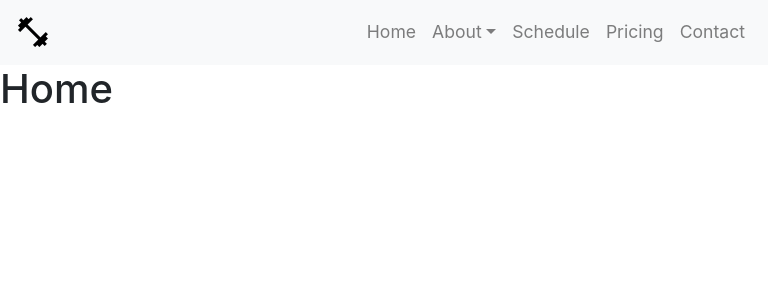
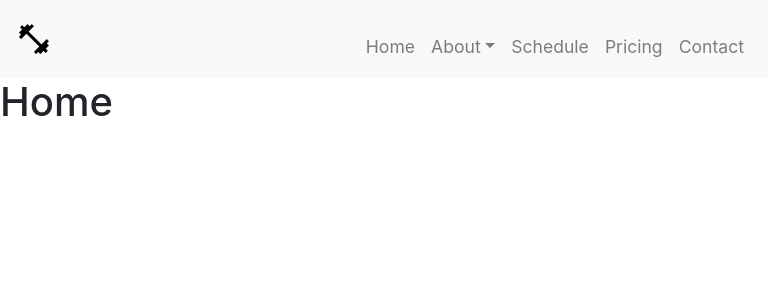
Before and after one commit to thomasmburke/BruinFitnessWeb, a React (Create React App) app in the folder bruinfitness/: page / in a window 768 px wide. Shown: the top 300 px of the page. Built offline with nearby package versions, Linux system fonts and the light colour scheme.

Commit message:
added syling to navbar

```diff
--- a/bruinfitness/src/App.js
+++ b/bruinfitness/src/App.js
@@ -5,6 +5,8 @@ import NavigationBar from "./NavigationBar";
 
 function App() {
   return (
+    <React.Fragment>
+      <NavigationBar />
       <Router>
         <div className="app">
           <Switch>
@@ -31,12 +33,12 @@ function App() {
             {/* default route & Home page */}
             {/* Home page bruinfitnes.com/ */}
             <Route path="/">
-            <NavigationBar />
               <h1>Home</h1>
             </Route>
           </Switch>
         </div>
       </Router>
+    </React.Fragment>
   );
 }
 
--- a/bruinfitness/src/NavigationBar.css
+++ b/bruinfitness/src/NavigationBar.css
@@ -21,13 +21,6 @@
     margin-top: 0 !important;
     border-radius: 0;
     z-index: 1000;
-  }
-  .navbar .dropdown-menu.fade-down {
-    top: 80%;
-    transform: rotateX(-75deg);
-    transform-origin: 0% 0%;
-  }
-  .navbar .dropdown-menu.fade-up {
     top: 180%;
   }
   .navbar .nav-item:hover .dropdown-menu {
@@ -37,19 +30,6 @@
     top: 100%;
     transform: rotateX(0deg);
   }
-
-  /* .dropdown.nav-item:hover .dropdown-menu {
-    transition: 0.3s;
-    opacity: 1;
-    visibility: visible;
-    top: 100%;
-    transform: rotateX(0deg);
-  } */
-  .dropdown-menu {
-    margin-top: 0 !important;
-    border-radius: 0;
-    z-index: 1000;
-  }
   .dropdown-item:hover {
     color: #039509;
   }
@@ -58,3 +38,16 @@
   }
 }
 /* ============ desktop view .end// ============ */
+
+@media (max-width: 768px) {
+  nav div.container-fluid {
+    padding: 1rem 1rem 1rem 1rem !important;
+  }
+  .dropdown-item:hover {
+    color: #039509;
+    background-color: white;
+  }
+  a.nav-link {
+    padding: 1rem 0px 0px 0px;
+  }
+}
--- a/bruinfitness/src/NavigationBar.js
+++ b/bruinfitness/src/NavigationBar.js
@@ -2,8 +2,6 @@ import React from "react";
 import "./NavigationBar.css";
 import Nav from "react-bootstrap/Nav";
 import NavBar from "react-bootstrap/NavBar";
-import Dropdown from "react-bootstrap/Dropdown";
-import DropdownToggle from "react-bootstrap/DropdownToggle";
 import NavDropdown from "react-bootstrap/NavDropdown";
 import Container from "react-bootstrap/Container";
 
@@ -25,15 +23,15 @@ function NavigationBar() {
             <NavDropdown
               title="About"
               id="nav-dropdown"
-              renderMenuOnMount="true"
+              renderMenuOnMount={true}
             >
-              <NavDropdown.Item eventKey="4.1">About Us</NavDropdown.Item>
-              <NavDropdown.Item eventKey="4.2">Team</NavDropdown.Item>
-              <NavDropdown.Item eventKey="4.3">FAQ</NavDropdown.Item>
+              <NavDropdown.Item href="/about">About Us</NavDropdown.Item>
+              <NavDropdown.Item href="/team">Team</NavDropdown.Item>
+              <NavDropdown.Item href="/FAQ">FAQ</NavDropdown.Item>
             </NavDropdown>
             <Nav.Link href="/schedule">Schedule</Nav.Link>
             <Nav.Link href="/pricing">Pricing</Nav.Link>
-            <Nav.Link href="/contact">Contact</Nav.Link>
+            <Nav.Link>Contact</Nav.Link>
           </Nav>
         </NavBar.Collapse>
       </Container>
```
Also changed, not shown: 1 other file (tests, documents, lock files or other folders). Lines whose indentation alone changed are shown as unchanged.
